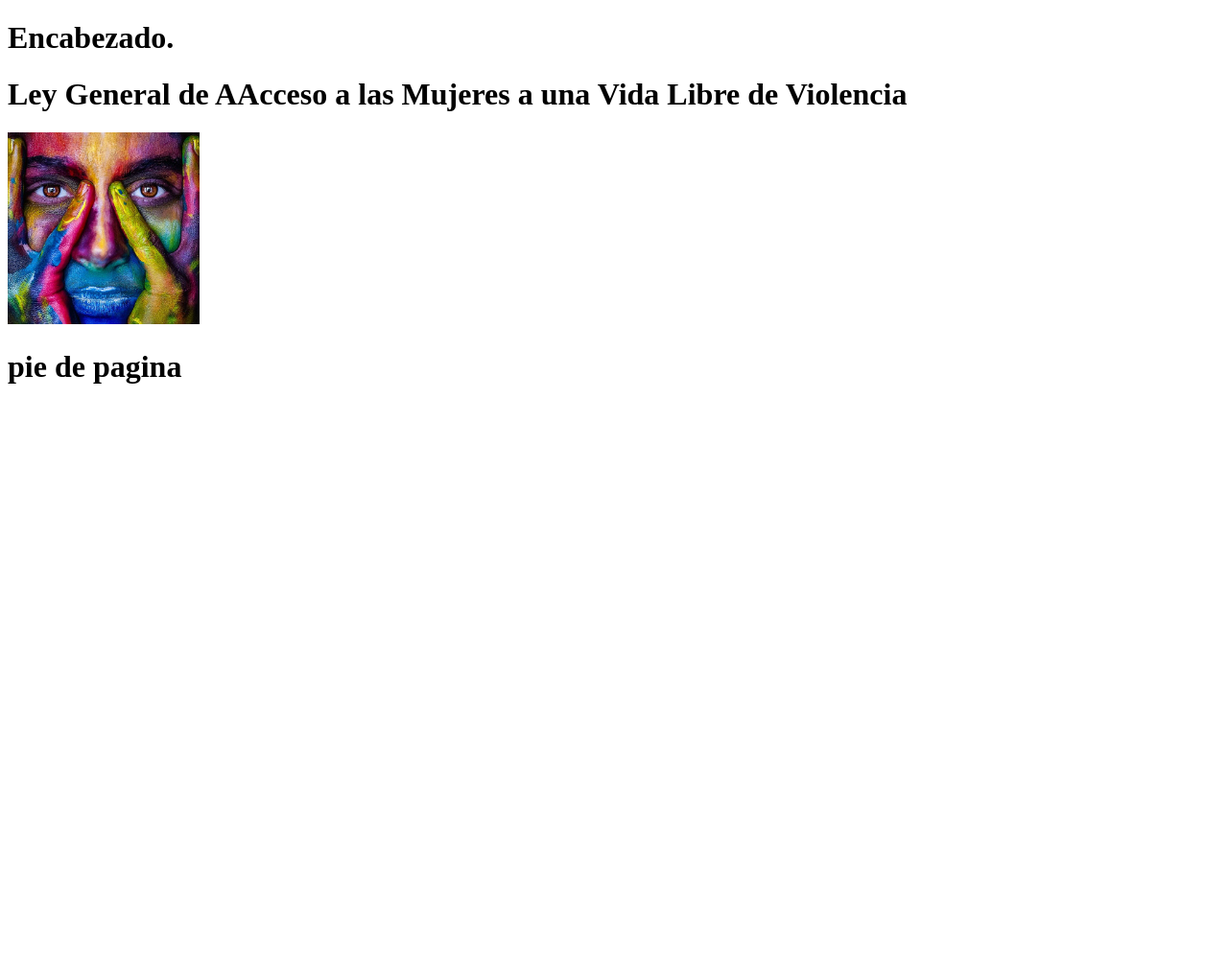
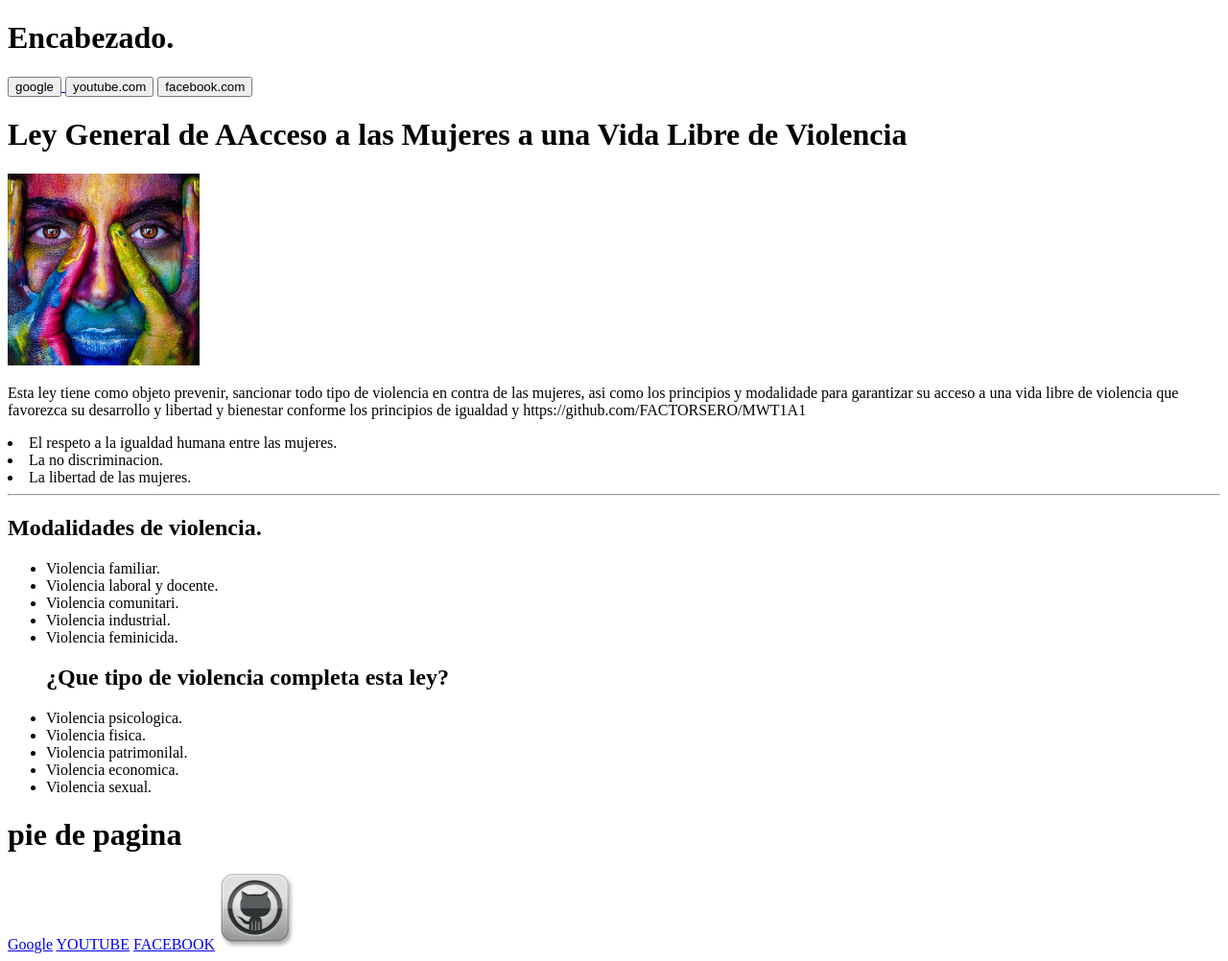
Before and after one commit to FACTORSERO/MWT1A1, a plain HTML site: page index.html in a window 1280 px wide. Shown: the whole page at 96% size. Before the commit the page ends 800 px from the top, so only its background shows below. Drawn offline with Linux system fonts and the light colour scheme.

Commit message:
se completo archivoHTML

```diff
--- a/index.html
+++ b/index.html
@@ -1,22 +1,66 @@
 <!DOCTYPE html>
 <html lang="en">
   <head>
-    <meta charset="UTF-8">
-    <meta http-equiv="X-UA-Compatible" content="IE=edge">
-    <meta name="viewport" content="width=device-width, initial-scale=1.0">
+    <meta charset="UTF-8" />
+    <meta http-equiv="X-UA-Compatible" content="IE=edge" />
+    <meta name="viewport" content="width=device-width, initial-scale=1.0" />
     <title>Document</title>
   </head>
   <body>
     <header>
       <h1>Encabezado.</h1>
+      <a href="http://google.com" target="_blank" rel="noopener noreferrer">
+    <button>google</button>
+</a>
+<a href="http://youtube.com" target="_blank" rel="noopener noreferrer">
+    <button>youtube.com</button></a>
+
+  <a href="http://facebook.com" target="_blank" rel="noopener noreferrer">
+     <button>facebook.com</button></a>
+
+
+
     </header>
     <main>
-        <h1>Ley General de AAcceso a las Mujeres a una Vida Libre de Violencia </h1>
-        <img src="IMG/girl-2696947_640.jpg" alt="" width="200">
+      <h1>
+        Ley General de AAcceso a las Mujeres a una Vida Libre de Violencia
+      </h1>
+      <img src="IMG/girl-2696947_640.jpg" alt="" width="200" />
+      <p>
+        Esta ley tiene como objeto prevenir, sancionar todo tipo de violencia en
+        contra de las mujeres, asi como los principios y modalidade para
+        garantizar su acceso a una vida libre de violencia que favorezca su
+        desarrollo y libertad y bienestar conforme los principios de igualdad y
+        https://github.com/FACTORSERO/MWT1A1 <li>El respeto a la igualdad humana entre las mujeres. </li>
+        <li>La no discriminacion. </li>
+        <li>La libertad de las mujeres.</li>
+      </ul>
+      <hr><h2>Modalidades de violencia.</h2>
+      <ul>
+          <li>Violencia familiar.</li>
+    <li>Violencia laboral y docente.</li>
+     <li>Violencia comunitari.</li>
+     <li>Violencia industrial. </li>
+     <li>Violencia feminicida.</li>
+     <h2>¿Que tipo de violencia completa esta ley?</h2>
+    <li>Violencia psicologica.</li>
+     <li>Violencia fisica.</li>
+     <li>Violencia patrimonilal.</li>
+     <li>Violencia economica.</li>
+     <li>Violencia sexual.</li>
+
+
+
+
+
     </main>
     <footer>
       <h1>pie de pagina</h1>
+      <a href="http://google.com">Google</a> <a href="http://Youtube.com">YOUTUBE</a>
+      <a href="http://facebook.com" target="_blank" rel="noopener noreferrer">FACEBOOK</a>
+      <a href="https://github.com/FACTORSERO/MWT1A1" target="_blank" rel="noopener noreferrer">
+    <img src="IMG/github-154769__480.webp" alt="" width="80">
+    </a>
     </footer>
   </body>
-
 </html>
```
Also changed, not shown: IMG/github-154769__480.webp (added), IMG/github-394322__340.webp (added), IMG/github-6648895__340.webp (added), IMG/social-media-6261557__340.webp (added). Lines whose indentation alone changed are shown as unchanged.
